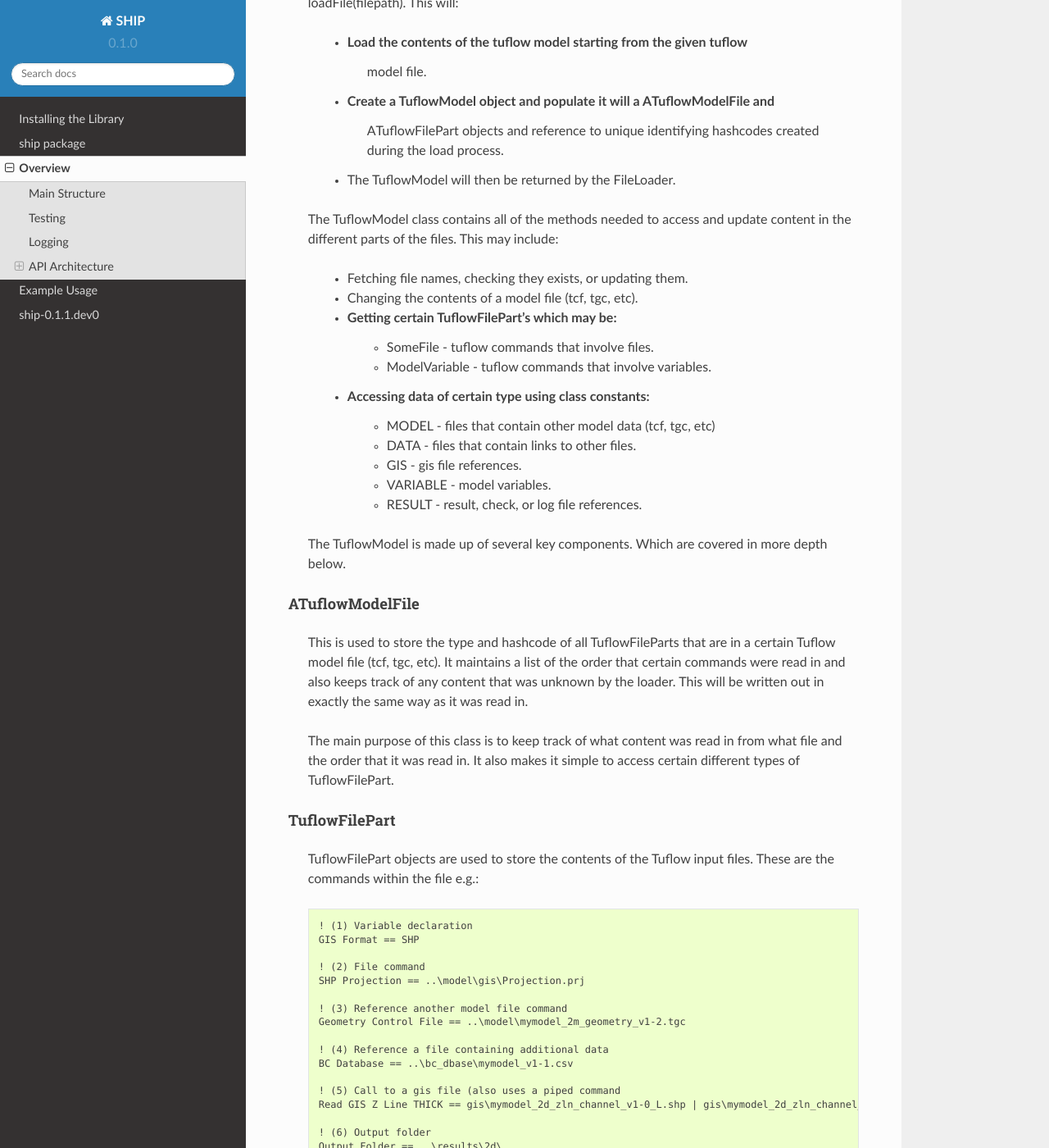
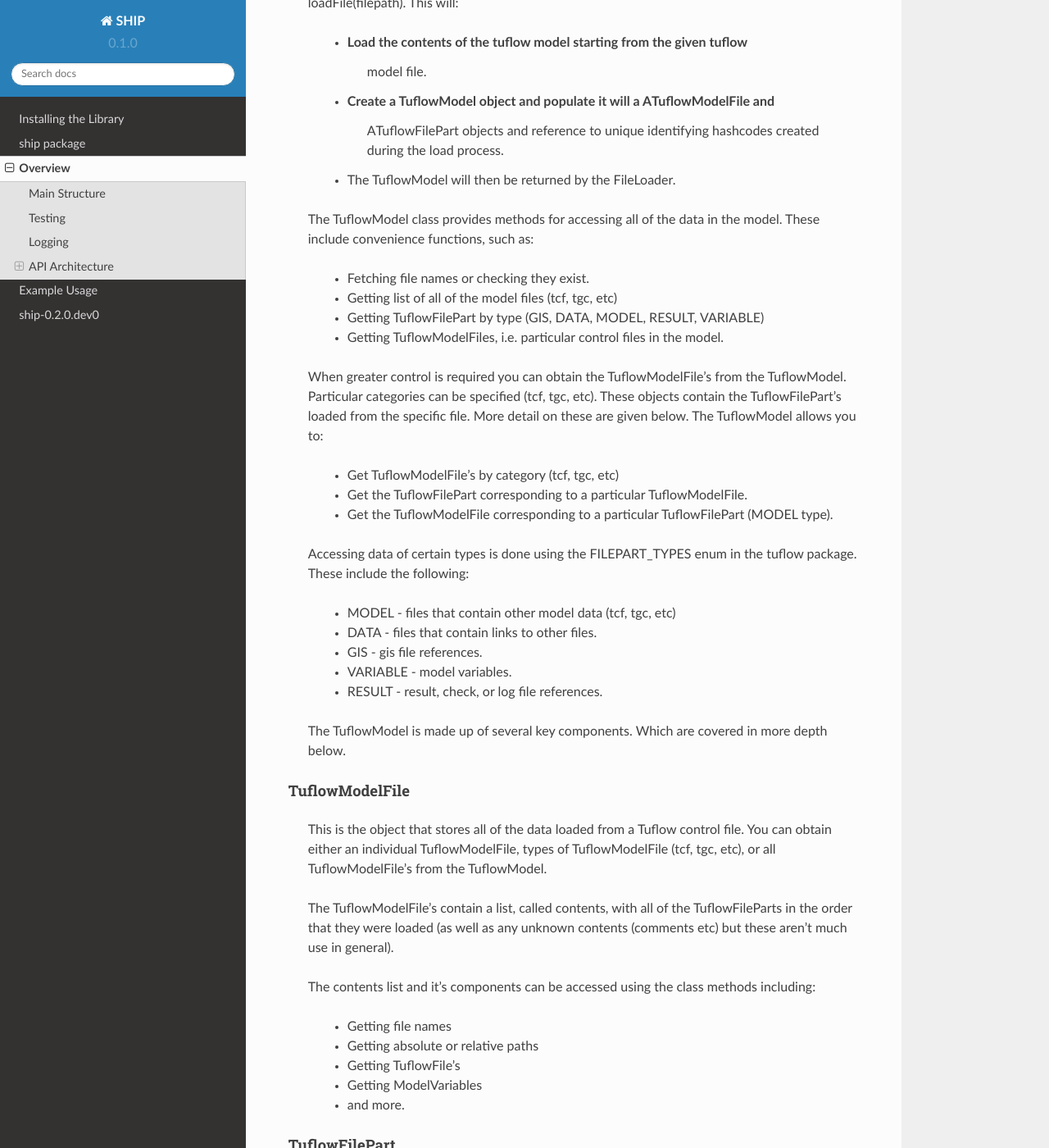
Before and after one commit to duncan-r/SHIP, a Sphinx documentation site: the page built from docs/source/overview.rst, in a window 1280 px wide and 1400 px high, scrolled down 5094 px. Shown: the whole window at 82% size. Built offline with Sphinx 7.4.7 and the Read the Docs theme 2.0.0, drawn with Linux system fonts in a browser that asks for light colours; formulas are drawn with MathJax 3.

Commit message:
Updated docs with tuflow package restructure info

```diff
--- a/docs/source/modules.rst
+++ b/docs/source/modules.rst
@@ -1,4 +1,4 @@
-ship-0.1.1.dev0
+ship-0.2.0.dev0
 ===============
 
 .. toctree::
--- a/docs/source/overview.rst
+++ b/docs/source/overview.rst
@@ -214,36 +214,51 @@ TUFLOW Files
 			created during the load process.
 		* The TuflowModel will then be returned by the FileLoader.
 
-	The TuflowModel class contains all of the methods needed to access and update
-	content in the different parts of the files. This may include:
-		* Fetching file names, checking they exists, or updating them.
-		* Changing the contents of a model file (tcf, tgc, etc).
-		* Getting certain TuflowFilePart's which may be:
-			* SomeFile - tuflow commands that involve files.
-			* ModelVariable - tuflow commands that involve variables.
-		* Accessing data of certain type using class constants:
-			* MODEL - files that contain other model data (tcf, tgc, etc)
-			* DATA - files that contain links to other files.
-			* GIS - gis file references.
-			* VARIABLE - model variables.
-			* RESULT - result, check, or log file references.
+	The TuflowModel class provides methods for accessing all of the data in the
+	model. These include convenience functions, such as:
+		* Fetching file names or checking they exist.
+		* Getting list of all of the model files (tcf, tgc, etc)
+		* Getting TuflowFilePart by type (GIS, DATA, MODEL, RESULT, VARIABLE)
+		* Getting TuflowModelFiles, i.e. particular control files in the model.
+
+	When greater control is required you can obtain the TuflowModelFile's from the
+	TuflowModel. Particular categories can be specified (tcf, tgc, etc). These objects
+	contain the TuflowFilePart's loaded from the specific file. More detail on these
+	are given below. The TuflowModel allows you to:
+		* Get TuflowModelFile's by category (tcf, tgc, etc)
+		* Get the TuflowFilePart corresponding to a particular TuflowModelFile.
+		* Get the TuflowModelFile corresponding to a particular TuflowFilePart (MODEL type).
+
+	Accessing data of certain types is done using the FILEPART_TYPES enum in the tuflow package.
+	These include the following:
+		* MODEL - files that contain other model data (tcf, tgc, etc)
+		* DATA - files that contain links to other files.
+		* GIS - gis file references.
+		* VARIABLE - model variables.
+		* RESULT - result, check, or log file references.
 
 	The TuflowModel is made up of several key components. Which are covered in
 	more depth below.
 
 
-ATuflowModelFile
+TuflowModelFile
 ----------------
 
-	This is used to store the type and hashcode of all TuflowFileParts that are
-	in a certain Tuflow model file (tcf, tgc, etc). It maintains a list of the
-	order that certain commands were read in and also keeps track of any content
-	that was unknown by the loader. This will be written out in exactly the same
-	way as it was read in.
+	This is the object that stores all of the data loaded from a Tuflow control
+	file. You can obtain either an individual TuflowModelFile, types of
+	TuflowModelFile (tcf, tgc, etc), or all TuflowModelFile's from the TuflowModel.
 
-	The main purpose of this class is to keep track of what content was read in
-	from what file and the order that it was read in. It also makes it simple to
-	access certain different types of TuflowFilePart.
+	The TuflowModelFile's contain a list, called contents, with all of the
+	TuflowFileParts in the order that they were loaded (as well as any unknown
+	contents (comments etc) but these aren't much use in general).
+
+	The contents list and it's components can be accessed using the class methods
+	including:
+		* Getting file names
+		* Getting absolute or relative paths
+		* Getting TuflowFile's
+		* Getting ModelVariables
+		* and more.
 
 
 TuflowFilePart
```
